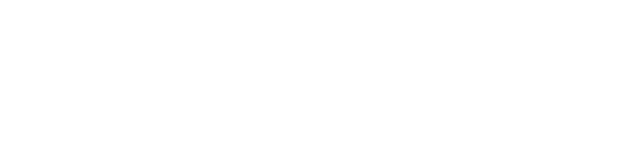
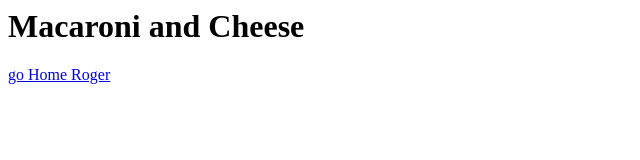
Before and after one commit to samekh-resh/odin-recipes, a plain HTML site: page recipes/macaroni_and_cheese.html in a window 1280 px wide. Shown: the whole page, without its empty margins (0-640 px from the left). Drawn offline with Linux system fonts and the light colour scheme.

Commit message:
made a return home button, added link for recipe page and added a linke to that return home button, which is actually just a hyperlink

```diff
--- a/recipes/macaroni_and_cheese.html
+++ b/recipes/macaroni_and_cheese.html
@@ -5,6 +5,9 @@
     <title>Document</title>
 </head>
 <body>
-    <h1></h1>
+    <h1>Macaroni and Cheese</h1>
+
+    <a href="../index.html">go Home Roger</a>
+
 </body>
 </html>
```
Also changed, not shown: index.html (+1 -1 lines).
